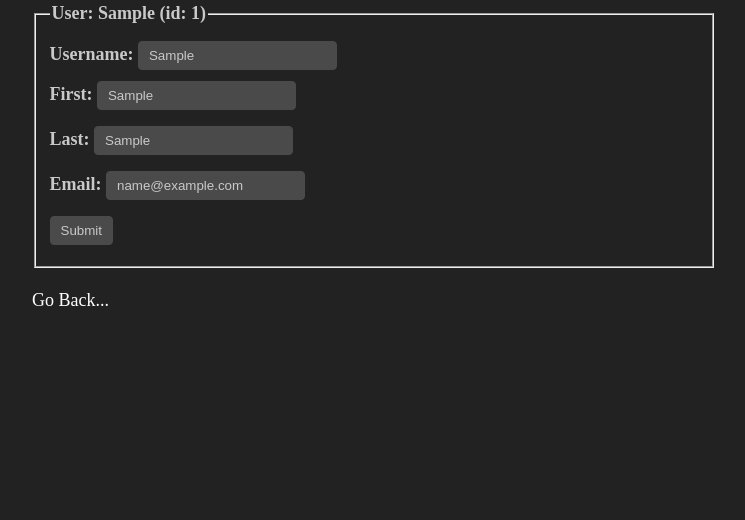
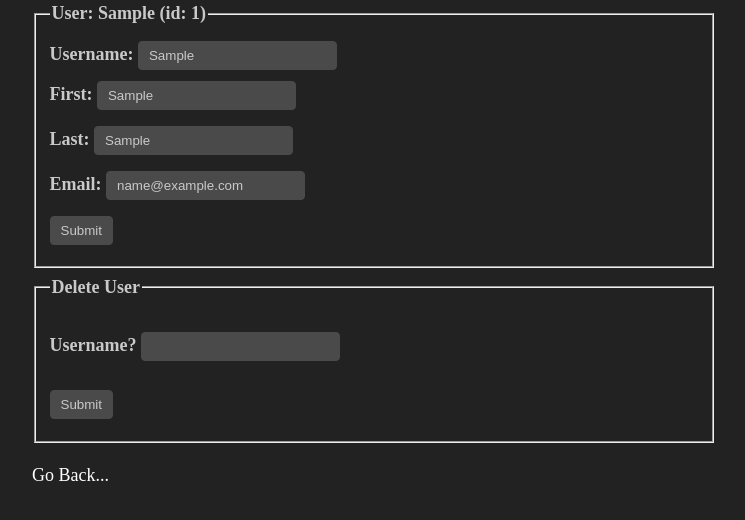
Before and after one commit to ssebs/PeopleDB, a PHP site: page /select.php in a window 1280 px wide. Shown: the part 198-718 px from the top of the page, without its empty margins (266-1011 px from the left). Run offline with PHP 8.4, Linux system fonts and the light colour scheme; tables that the repository leaves empty or names only in its code hold one stand-in row (values such as "Sample post").

Commit message:
Added delete field in user search, and made sure empty string doesn't craete account with nothing in it

```diff
--- a/select.php
+++ b/select.php
@@ -55,6 +55,15 @@ if($result->num_rows > 0) {
 	</fieldset>
 </form>
 			";
+			echo '
+	<form action="delete.php" method="post">
+		<fieldset>
+			<legend>Delete User</legend>
+			<p><label>Username?  <input type="text" name="username"></label></p>
+			<input type="submit">
+		</fieldset>
+	</form>
+			';
 		} else {
 		## TODO: Make this into a table instead of just printing it out. ##
 		echo " - ";
```
Also changed, not shown: create.php (+2 -6 lines).
